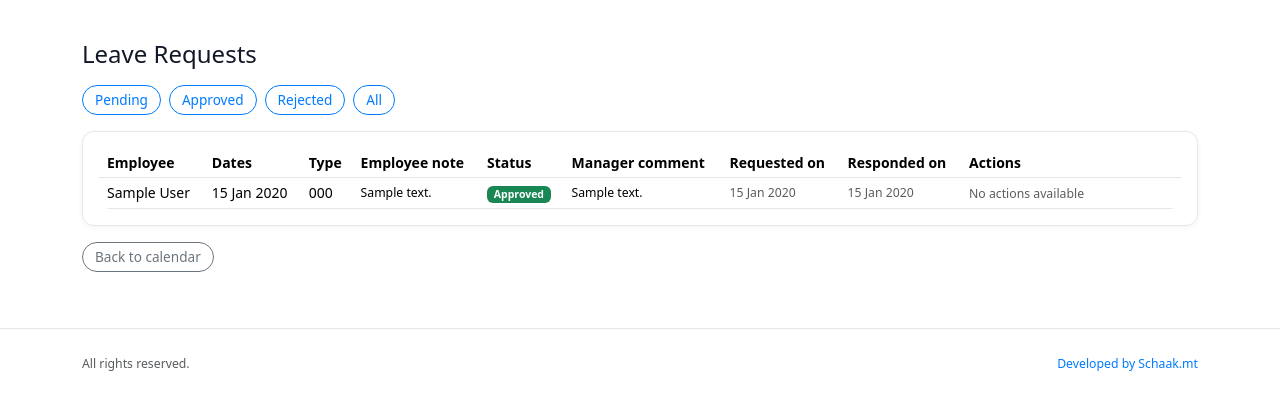
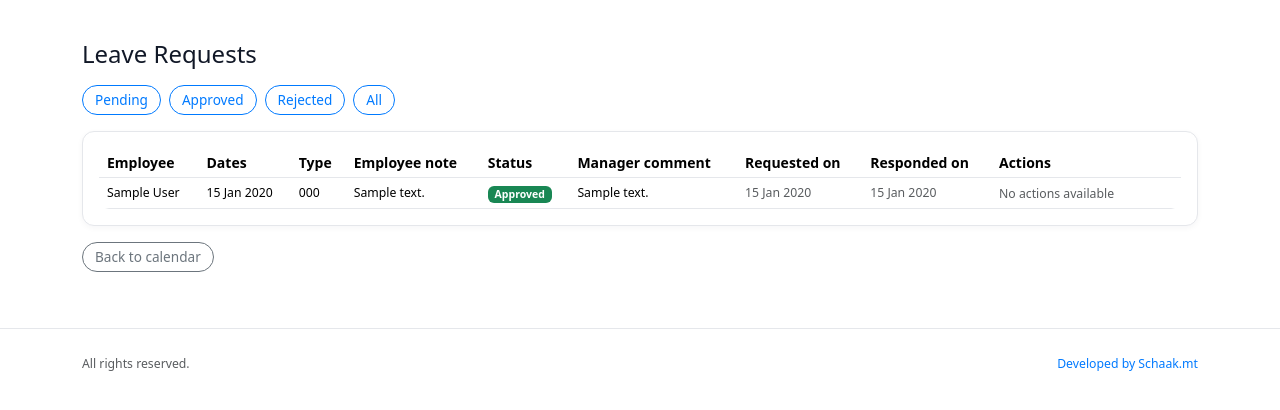
Before and after one commit to schaak722/leave-tracker, a Flask app: page /admin/leave_requests in a window 1280 px wide. Shown: the part 49-459 px from the top of the page. Run offline with Flask 3, Linux system fonts and the light colour scheme; the visitor is signed in with stand-in values (Sample User, id 1); tables that the repository leaves empty hold one stand-in row (values such as "Sample post").

Commit message:
Update manage_leave_requests.html
Layout / size tweaks

```diff
--- a/templates/manage_leave_requests.html
+++ b/templates/manage_leave_requests.html
@@ -37,40 +37,44 @@
           <table class="table table-sm align-middle mb-0">
             <thead>
               <tr>
-                <th>Employee</th>
-                <th>Dates</th>
-                <th>Type</th>
+                <th class="text-nowrap">Employee</th>
+                <th class="text-nowrap">Dates</th>
+                <th class="text-nowrap">Type</th>
                 <th>Employee note</th>
-                <th>Status</th>
+                <th class="text-nowrap">Status</th>
                 <th>Manager comment</th>
-                <th>Requested on</th>
-                <th>Responded on</th>
-                <th style="width: 220px;">Actions</th>
+                <th class="text-nowrap">Requested on</th>
+                <th class="text-nowrap">Responded on</th>
+                <th class="text-nowrap" style="width: 190px;">Actions</th>
               </tr>
             </thead>
             <tbody>
               {% for r in requests %}
                 <tr>
-                  <td>{{ r.employee.name }}</td>
-                  <td>
+                  <td class="small text-nowrap">{{ r.employee.name }}</td>
+
+                  <td class="small text-nowrap">
                     {{ r.start_date.strftime("%d %b %Y") }}
                     {% if r.end_date != r.start_date %}
                       &ndash; {{ r.end_date.strftime("%d %b %Y") }}
                     {% endif %}
                   </td>
-                  <td>
+
+                  <td class="small text-nowrap">
                     {% if r.code == "F" %}
-                      Full-day
-                    {% elif r.code == "H" %}
-                      Half-day
+                      F
+                    {% elif r.code in ["H", "H1", "H2"] %}
+                      {{ r.code }}
                     {% else %}
                       {{ r.code }}
                     {% endif %}
                   </td>
+
                   <td class="small">
                     {{ r.employee_comment or "" }}
                   </td>
-                  <td>
+
+                  <td class="text-nowrap">
                     {% if r.status == "pending" %}
                       <span class="badge bg-warning text-dark">Pending</span>
                     {% elif r.status == "approved" %}
@@ -83,16 +87,20 @@
                       <span class="badge bg-light text-dark">{{ r.status }}</span>
                     {% endif %}
                   </td>
+
                   <td class="small">
                     {{ r.manager_comment or "" }}
                   </td>
-                  <td class="small text-muted">
+
+                  <td class="small text-muted text-nowrap">
                     {{ r.created_at.strftime("%d %b %Y") if r.created_at else "" }}
                   </td>
-                  <td class="small text-muted">
+
+                  <td class="small text-muted text-nowrap">
                     {{ r.decision_at.strftime("%d %b %Y") if r.decision_at else "" }}
                   </td>
-                  <td>
+
+                  <td class="text-nowrap">
                     {% if r.status == "pending" %}
                       <form method="post"
                             action="{{ url_for('decide_leave_request', request_id=r.id) }}"
```
